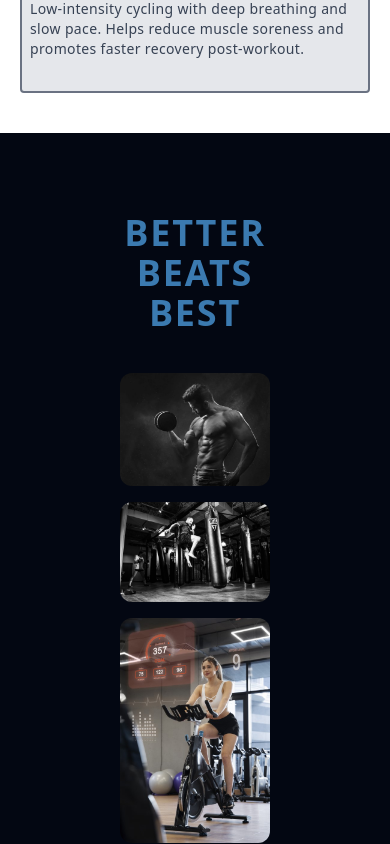
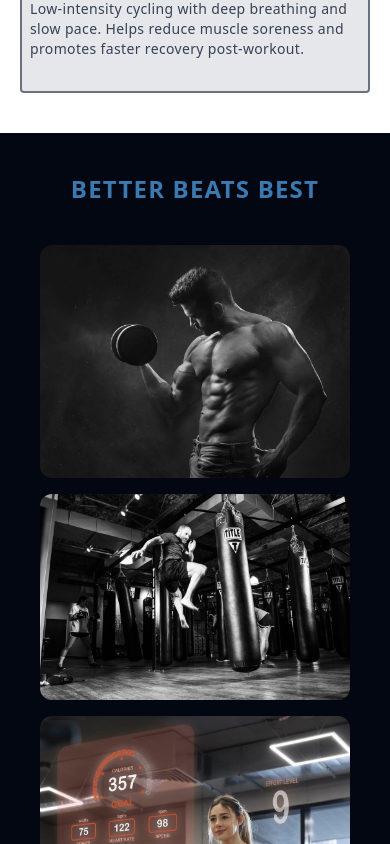
Before and after one commit to AmanDwivedi2324/Ironlife-Fitness-Club, a React (Vite) app in the folder Frontend/: page / in a window 390 px wide. Shown: the part 2540-3384 px from the top of the page. Built offline with nearby package versions, Linux system fonts and the light colour scheme.

Commit message:
update responsive layout

```diff
--- a/Frontend/src/components/Gallery.jsx
+++ b/Frontend/src/components/Gallery.jsx
@@ -21,9 +21,11 @@ const breakpointColumnsObj = {
 };
 
 const Gallery = () => {
+
+
   return (
-    <div className='bg-gray-950 min-h-screen px-30 py-20'>
-      <h2 className='text-center font-bold text-4xl text-[#3b7ab0] tracking-wider mb-10'>
+    <div className='bg-gray-950 min-h-screen px-10 py-10 md:px-30 md:py-20'>
+      <h2 className='text-center font-bold text-2xl md:text-4xl text-[#3b7ab0] tracking-wider mb-10'>
         BETTER BEATS BEST
       </h2>
 
--- a/Frontend/src/components/Pricing.jsx
+++ b/Frontend/src/components/Pricing.jsx
@@ -4,8 +4,8 @@ import PricingBox from '../others/PricingBox'
 const Pricing = () => {
   return (
     <>
-      <div className='px-30 py-20 bg-white min-h-auto'>
-          <h2 className='text-center font-bold text-4xl text-black tracking-wider mb-10'>
+      <div className='px-10 py-10 md:px-30 md:py-20 bg-white min-h-auto'>
+          <h2 className='text-center font-bold text-2xl md:text-4xl text-black tracking-wider mb-10'>
             IRONLIFE FITNESS PLANS
           </h2>
           <div className='flex flex-col md:flex-row justify-evenly items-start min-h-screen gap-10'>
```
